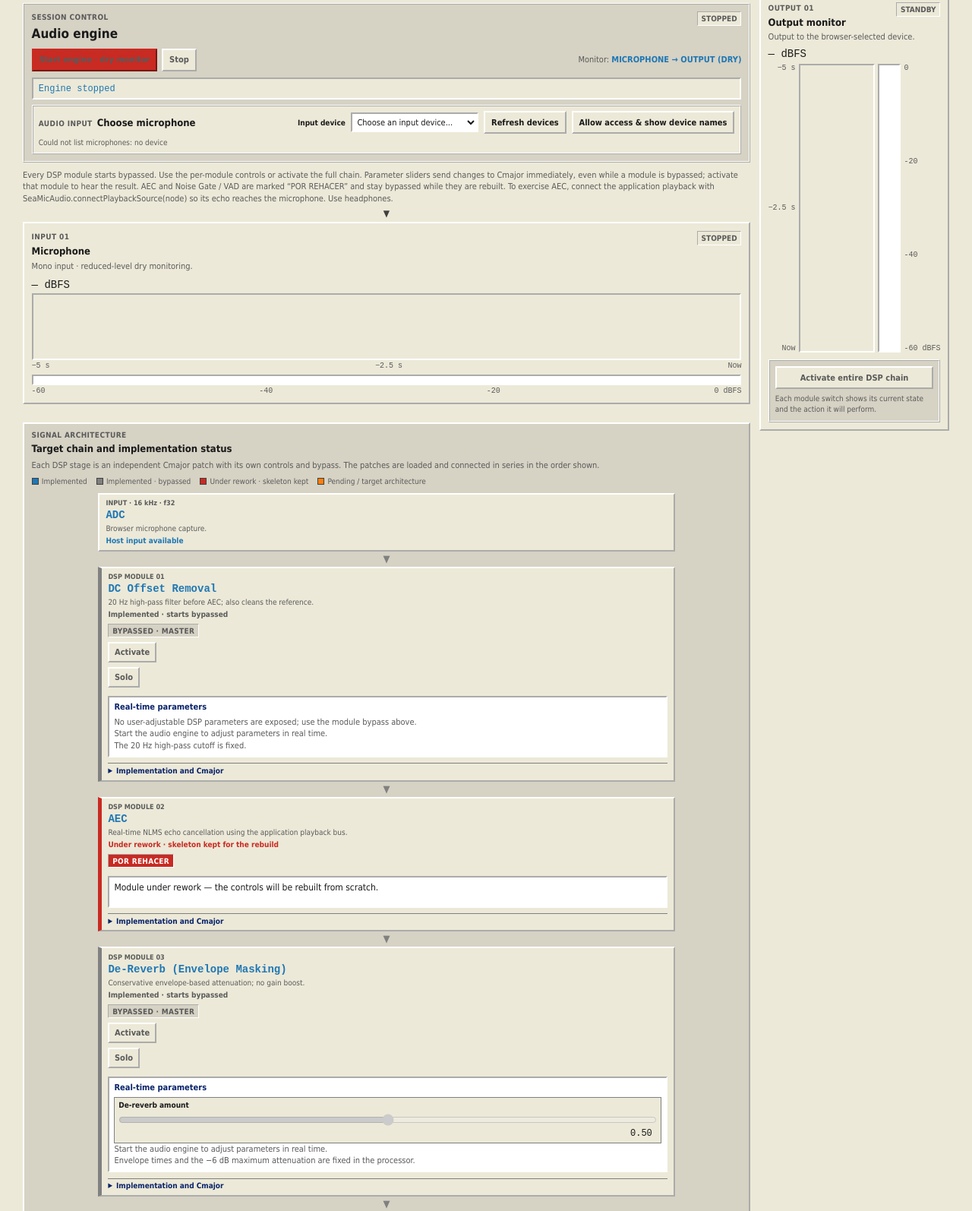
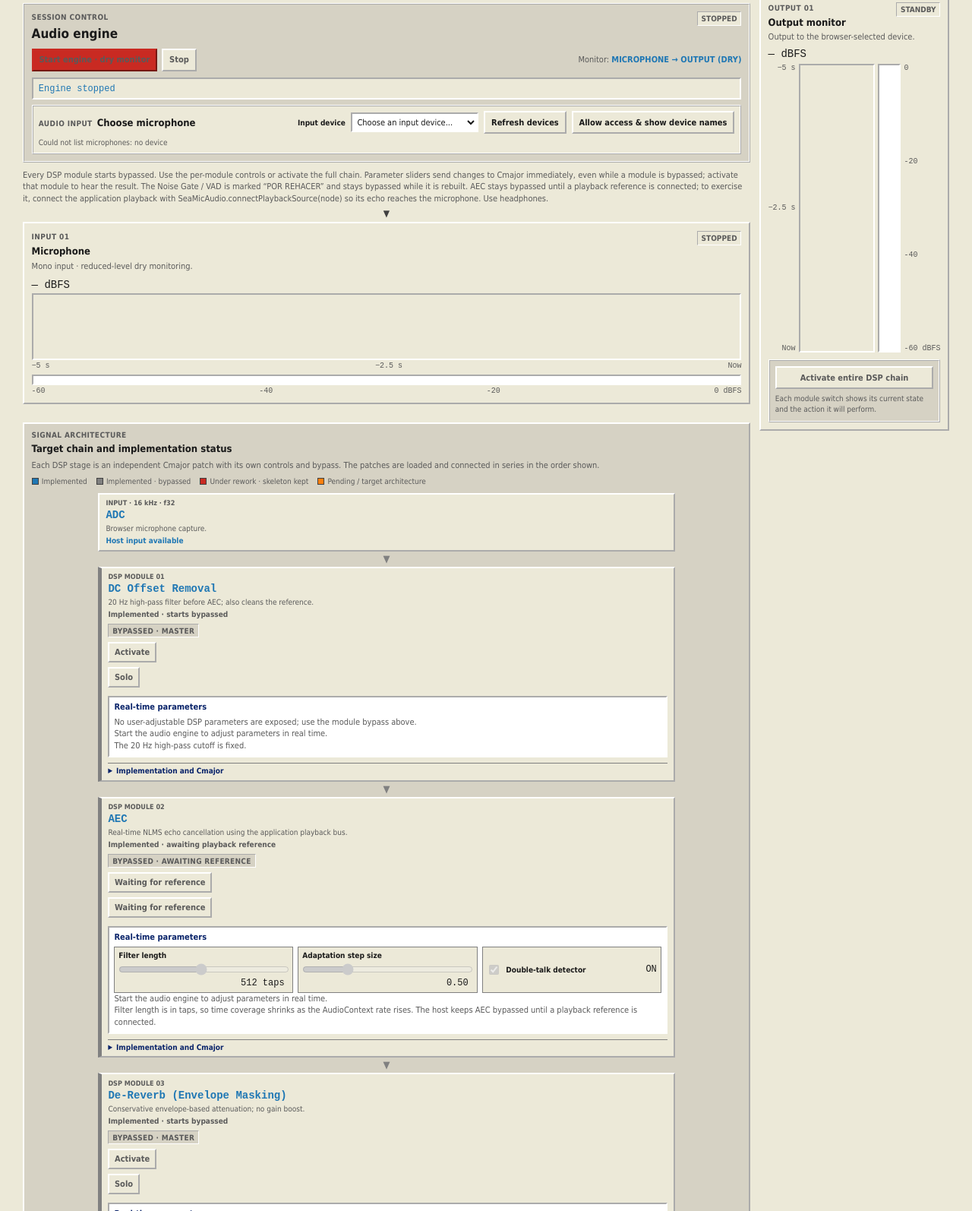
Before and after one commit to sccdesk/SeaMic_Cmajor_handoff, a plain HTML site: page SeaMic_Cmajor/SeaMic/web/index.html in a window 1280 px wide. Shown: the part 75-1669 px from the top of the page at 76% size. Drawn offline with Linux system fonts and the light colour scheme.

Commit message:
fix(aec): unblock echo cancellation in the web host
The host returned allBypassed unconditionally for the AEC module, so echo
cancellation was never active in the browser regardless of the playback
reference. AEC now follows the normal chain and Solo rules and stays bypassed
only while no playback reference is connected.

- getModuleBypasses: AEC no longer force-bypassed; VAD still locked
- setChainBypassed: AEC joins the chain once a reference exists
- moduleSpecs: attach the AEC GUI target so its Cmajor controls render
- index.html: restore the AEC Activate/Solo buttons (absent, so the
  updateSoloControls loop had nothing to bind to) and its status text
- mirror both files to docs/ for GitHub Pages
- MEMORY.md: record the diagnosis and the unreverted DSP rewrite status

The DSP itself is unchanged; web/generated/ was not regenerated.

```diff
--- a/SeaMic_Cmajor/SeaMic/web/app.js
+++ b/SeaMic_Cmajor/SeaMic/web/app.js
@@ -73,7 +73,10 @@
     workletName: "seamic-aec-worklet",
     bypassEndpoints: ["bypassAec", "bypassDcFilters"],
     fixedBypasses: { bypassDcFilters: 1 },
-    // No guiTarget: the AEC node is a skeleton until the module is rebuilt.
+    guiTarget: "#patch-gui-aec",
+    fixedSettings:
+      "Filter length is in taps, so time coverage shrinks as the AudioContext rate rises. " +
+      "The host keeps AEC bypassed until a playback reference is connected.",
     parameters: [
       { endpoint: "filterLength", label: "Filter length", min: 32, max: 1024, step: 32, value: 512, unit: "taps", precision: 0 },
       { endpoint: "stepSize", label: "Adaptation step size", min: 0.01, max: 2, step: 0.01, value: 0.5, precision: 2 },
@@ -1064,8 +1067,13 @@
     ...Object.fromEntries(spec.bypassEndpoints.map((id) => [id, 1])),
     ...fixedBypasses
   };
-  if (spec.id === "aec" || spec.id === "vad") {
-    // Both modules are marked "POR REHACER": keep them bypassed until they are rebuilt.
+  if (spec.id === "vad") {
+    // The Noise Gate / VAD is still marked "POR REHACER": keep it bypassed until rebuilt.
+    return allBypassed;
+  }
+  if (spec.id === "aec" && !hasPlaybackReference()) {
+    // AEC stays bypassed until a far-end playback reference is connected. Without one
+    // there is nothing to cancel, and activating it would only add processing.
     return allBypassed;
   }
 
@@ -1380,7 +1388,9 @@
   isChainActive = !isBypassed;
   if (isChainActive) {
     for (const spec of moduleSpecs) {
-      moduleActive[spec.id] = spec.id !== "aec" && spec.id !== "vad";
+      // AEC joins the chain only once a playback reference exists; VAD is still
+      // marked for rework and stays out.
+      moduleActive[spec.id] = spec.id !== "vad" && (spec.id !== "aec" || hasPlaybackReference());
     }
   }
   soloModuleId = null;
--- a/SeaMic_Cmajor/SeaMic/web/index.html
+++ b/SeaMic_Cmajor/SeaMic/web/index.html
@@ -83,10 +83,11 @@
       <p class="audio-warning">
         Every DSP module starts bypassed. Use the per-module controls or activate the full chain.
         Parameter sliders send changes to Cmajor immediately, even while a module is bypassed;
-        activate that module to hear the result. AEC and Noise Gate / VAD are marked
-        “POR REHACER” and stay bypassed while they are rebuilt. To exercise AEC, connect the
-        application playback with SeaMicAudio.connectPlaybackSource(node) so its echo reaches
-        the microphone. Use headphones.
+        activate that module to hear the result. The Noise Gate / VAD is marked
+        “POR REHACER” and stays bypassed while it is rebuilt. AEC stays bypassed until a playback
+        reference is connected; to exercise it, connect the application playback with
+        SeaMicAudio.connectPlaybackSource(node) so its echo reaches the microphone.
+        Use headphones.
       </p>
 
       <div class="rack-arrow" aria-hidden="true">▼</div>
@@ -154,16 +155,18 @@
           </details>
         </li>
         <li class="signal-connector" aria-hidden="true">▼</li>
-        <li class="signal-node" data-status="rebuild" data-solo="aec">
+        <li class="signal-node" data-status="bypassed" data-solo="aec">
           <span class="signal-node-type">DSP MODULE 02</span>
           <strong>AEC</strong>
           <span class="signal-node-detail">Real-time NLMS echo cancellation using the application playback bus.</span>
-          <span class="signal-stage-status">Under rework · skeleton kept for the rebuild</span>
-          <span class="module-state" data-state="rebuild">POR REHACER</span>
-          <div class="patch-gui" id="patch-gui-aec" aria-live="polite">Module under rework — the controls will be rebuilt from scratch.</div>
+          <span class="signal-stage-status">Implemented · starts bypassed · needs a playback reference</span>
+          <span class="module-state" data-state="bypassed">BYPASSED · AWAITING REFERENCE</span>
+          <button class="module-toggle" type="button" data-module="aec" aria-pressed="false" disabled>Activate</button>
+          <button class="solo-button" type="button" data-solo="aec" aria-pressed="false" disabled>Solo</button>
+          <div class="patch-gui" id="patch-gui-aec" aria-live="polite">The Cmajor module controls will appear when the engine starts.</div>
           <details class="module-info">
             <summary>Implementation and Cmajor</summary>
-            <p>The adaptive filter estimates echo from the live pre-output playback reference and subtracts that estimate from the microphone. Adaptation pauses during detected double-talk. The default filter has 512 taps; at 16 kHz that covers 32 ms, with less time coverage at higher sample rates.</p>
+            <p>The adaptive filter estimates echo from the live pre-output playback reference and subtracts that estimate from the microphone. Adaptation pauses during detected double-talk. The default filter has 512 taps; at 16 kHz that covers 32 ms, with less time coverage at higher sample rates. The module stays bypassed until a playback reference is connected, because with no far-end signal there is nothing to cancel.</p>
             <pre><code>float64 residual = mic - estimatedEcho;
 if (! bypass &amp;&amp; ! adaptationFrozen &amp;&amp; referencePower &gt; 1.0e-8)
 {
```
Also changed, not shown: SeaMic_Cmajor/SeaMic/MEMORY.md (+4 -0 lines), docs/app.js (+14 -4 lines), docs/index.html (+12 -9 lines).
